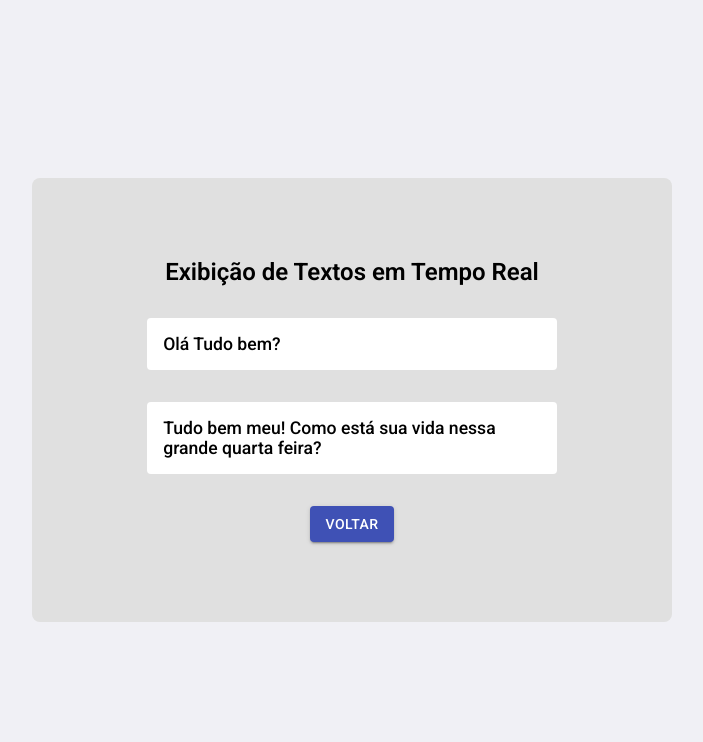
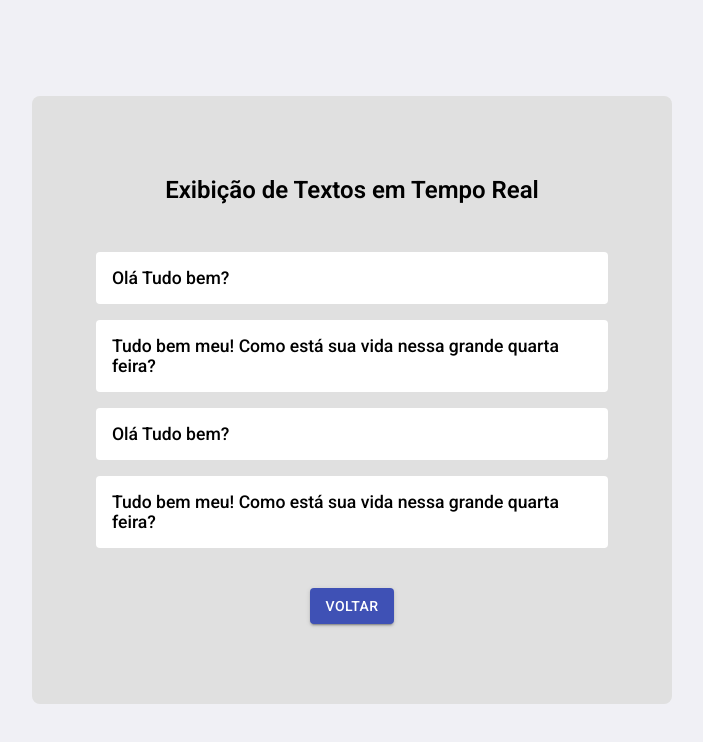
Before and after one commit to lucasfsduarte/react-template, a React (Create React App) app: page /list in a window 1280 px wide. Shown: the top 742 px of the page, without its empty margins (288-991 px from the left). Built offline with nearby package versions, Linux system fonts and the light colour scheme.

Commit message:
style: add scroll

```diff
--- a/src/App.js
+++ b/src/App.js
@@ -6,6 +6,8 @@ import Routes from './routes'
 
 const App = () => {
   return (
+    /* TODO */
+    /* Implementar o store provider ao redor do routes */
     <Routes />
   )
 }
--- a/src/pages/ListExample/components/Card/styles.sass
+++ b/src/pages/ListExample/components/Card/styles.sass
@@ -1,6 +1,7 @@
 .card
-  width: 80%
+  width: 100%
   padding: 1rem 1rem
+  margin: 1rem 0
 
   background-color: white
   border-radius: 4px
--- a/src/pages/ListExample/index.js
+++ b/src/pages/ListExample/index.js
@@ -20,6 +20,18 @@ const ListExample = () => {
 		const newList = [
 			{ text: 'Olá Tudo bem?' },
 			{ text: 'Tudo bem meu! Como está sua vida nessa grande quarta feira?' },
+			{ text: 'Olá Tudo bem?' },
+			{ text: 'Tudo bem meu! Como está sua vida nessa grande quarta feira?' },
+			{ text: 'Olá Tudo bem?' },
+			{ text: 'Tudo bem meu! Como está sua vida nessa grande quarta feira?' },
+			{ text: 'Olá Tudo bem?' },
+			{ text: 'Tudo bem meu! Como está sua vida nessa grande quarta feira?' },
+			{ text: 'Olá Tudo bem?' },
+			{ text: 'Tudo bem meu! Como está sua vida nessa grande quarta feira?' },
+			{ text: 'Olá Tudo bem?' },
+			{ text: 'Tudo bem meu! Como está sua vida nessa grande quarta feira?' },
+			{ text: 'Olá Tudo bem?' },
+			{ text: 'Tudo bem meu! Como está sua vida nessa grande quarta feira?' },
 		]
 
 		setList(newList)
@@ -32,9 +44,11 @@ const ListExample = () => {
 			<div className='list-content'>
 				<h1>Exibição de Textos em Tempo Real</h1>
 
-				{list.map((item, index) => (
-					<Card data={item} key={index}/>
-				))}
+				<div className='list'>
+					{list.map((item, index) => (
+						<Card data={item} key={index}/>
+					))}
+				</div>
 
 				<Button
 					variant='contained'
--- a/src/pages/ListExample/styles.sass
+++ b/src/pages/ListExample/styles.sass
@@ -22,3 +22,8 @@ $primary-color: #333
 
     > *
       margin: 1rem 0
+
+    .list
+      width: 100%
+      max-height: 20rem
+      overflow-y: auto
```
